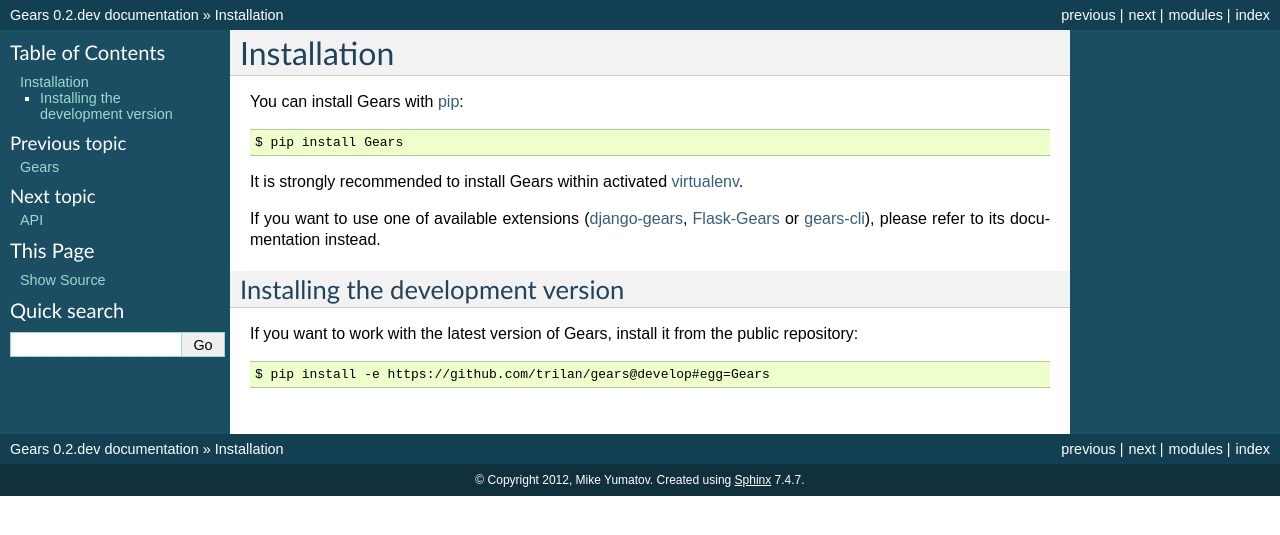
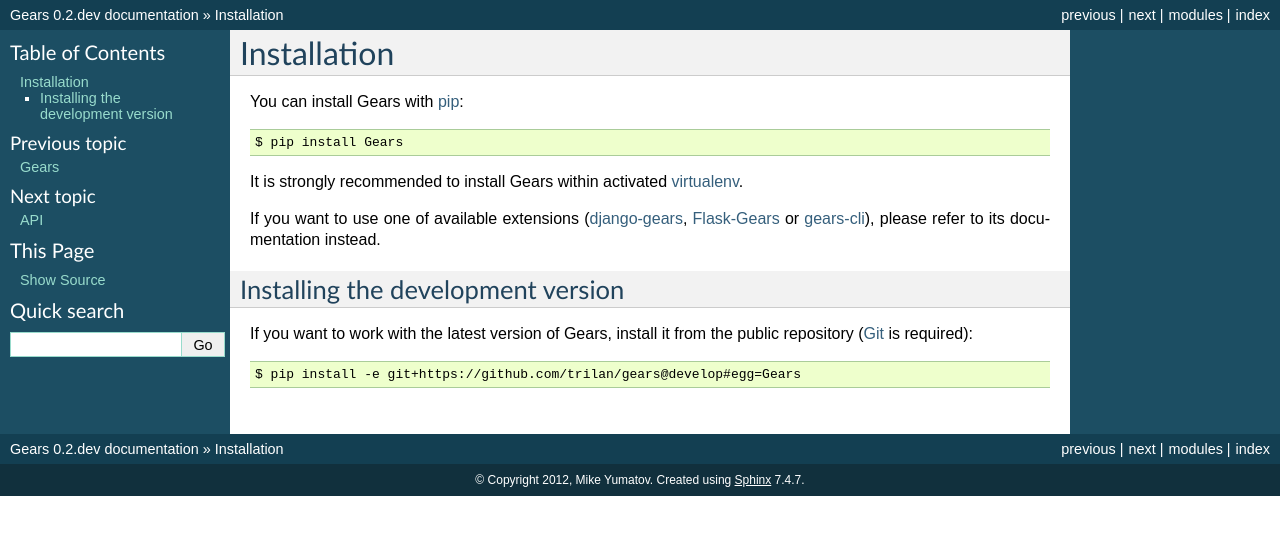
Before and after one commit to gears/gears, a Sphinx documentation site: the page built from docs/installation.rst, in a window 1280 px wide. Shown: the top 535 px of the page. Built offline with Sphinx 7.4.7, drawn with Linux system fonts in a browser that asks for light colours.

Commit message:
Fix installation instructions in docs

```diff
--- a/docs/installation.rst
+++ b/docs/installation.rst
@@ -14,13 +14,14 @@
 ----------------------------------
 
 If you want to work with the latest version of Gears, install it from the
-public repository::
+public repository (Git_ is required)::
 
-    $ pip install -e https://github.com/trilan/gears@develop#egg=Gears
+    $ pip install -e git+https://github.com/trilan/gears@develop#egg=Gears
 
 
 .. _pip: http://www.pip-installer.org/
 .. _virtualenv: http://virtualenv.org/
+.. _Git: http://git-scm.com/
 
 .. _django-gears: https://github.com/trilan/django-gears
 .. _flask-gears: https://github.com/trilan/flask-gears
```
